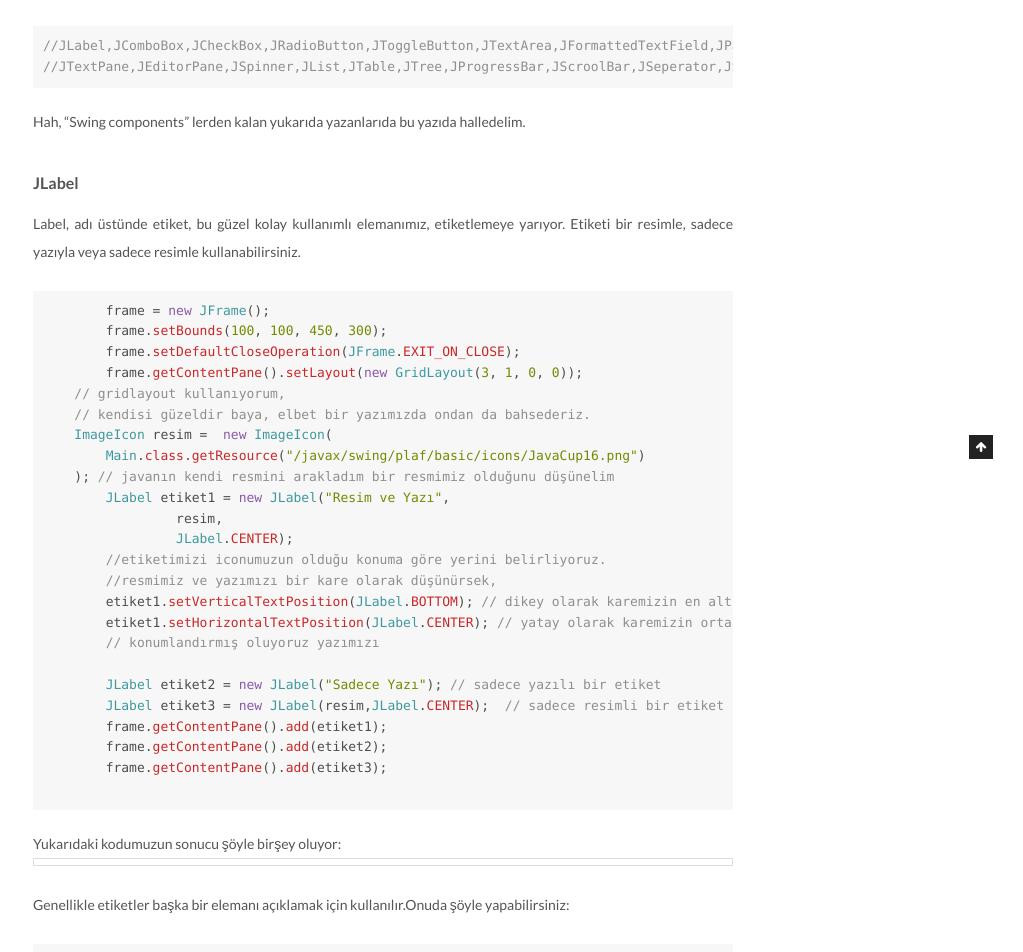
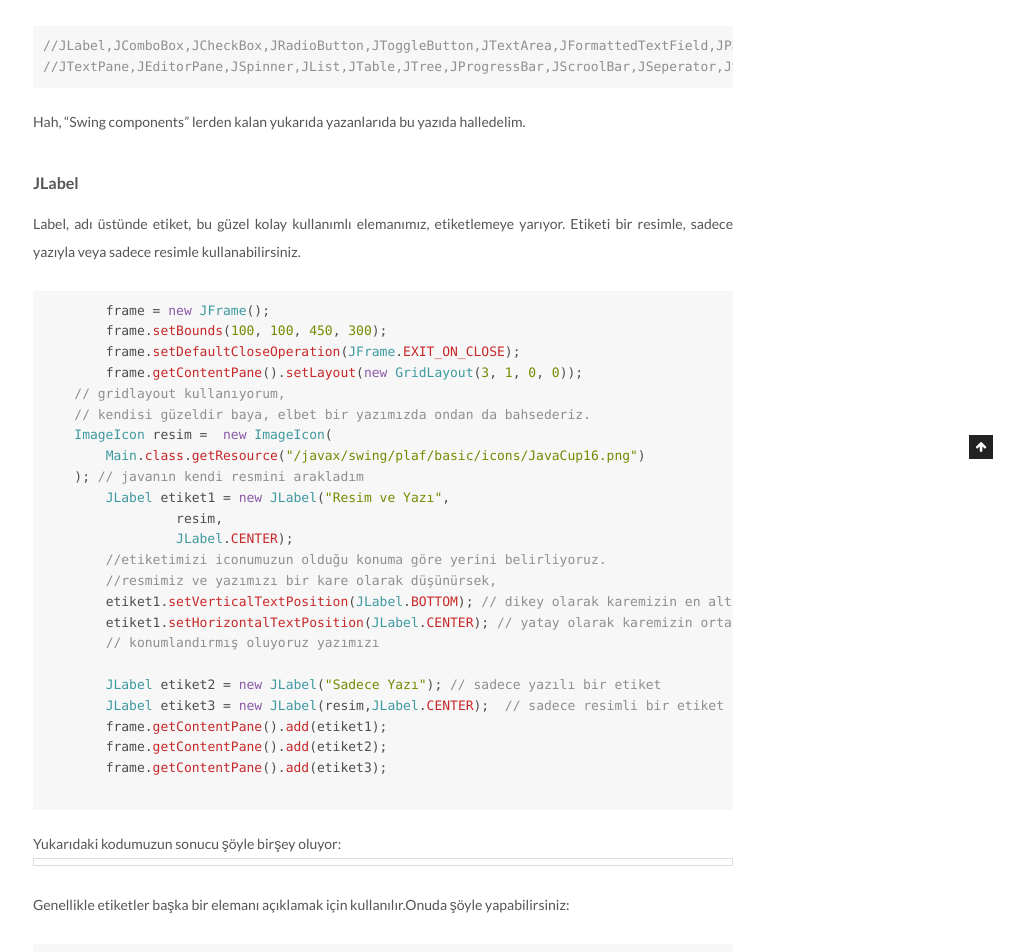
Before and after one commit to sergenp/sergenp.github.io, a Jekyll site: the page built from _posts/2017-08-25-Java-SwingNedir3.md, in a window 1280 px wide. Shown: the part 541-1493 px from the top of the page, without its empty margins (257-1280 px from the left). Built offline with Jekyll 4.4.1, drawn with Linux system fonts in a browser that asks for light colours.

Commit message:
Update 2017-08-25-Java-SwingNedir3.md

```diff
--- a/_posts/2017-08-25-Java-SwingNedir3.md
+++ b/_posts/2017-08-25-Java-SwingNedir3.md
@@ -26,7 +26,7 @@ Etiketi bir resimle, sadece yazıyla veya sadece resimle kullanabilirsiniz.
     // kendisi güzeldir baya, elbet bir yazımızda ondan da bahsederiz.
     ImageIcon resim =  new ImageIcon(
         Main.class.getResource("/javax/swing/plaf/basic/icons/JavaCup16.png")
-    ); // javanın kendi resmini arakladım bir resmimiz olduğunu düşünelim
+    ); // javanın kendi resmini arakladım
 	JLabel etiket1 = new JLabel("Resim ve Yazı",
                  resim,
                  JLabel.CENTER);
```
